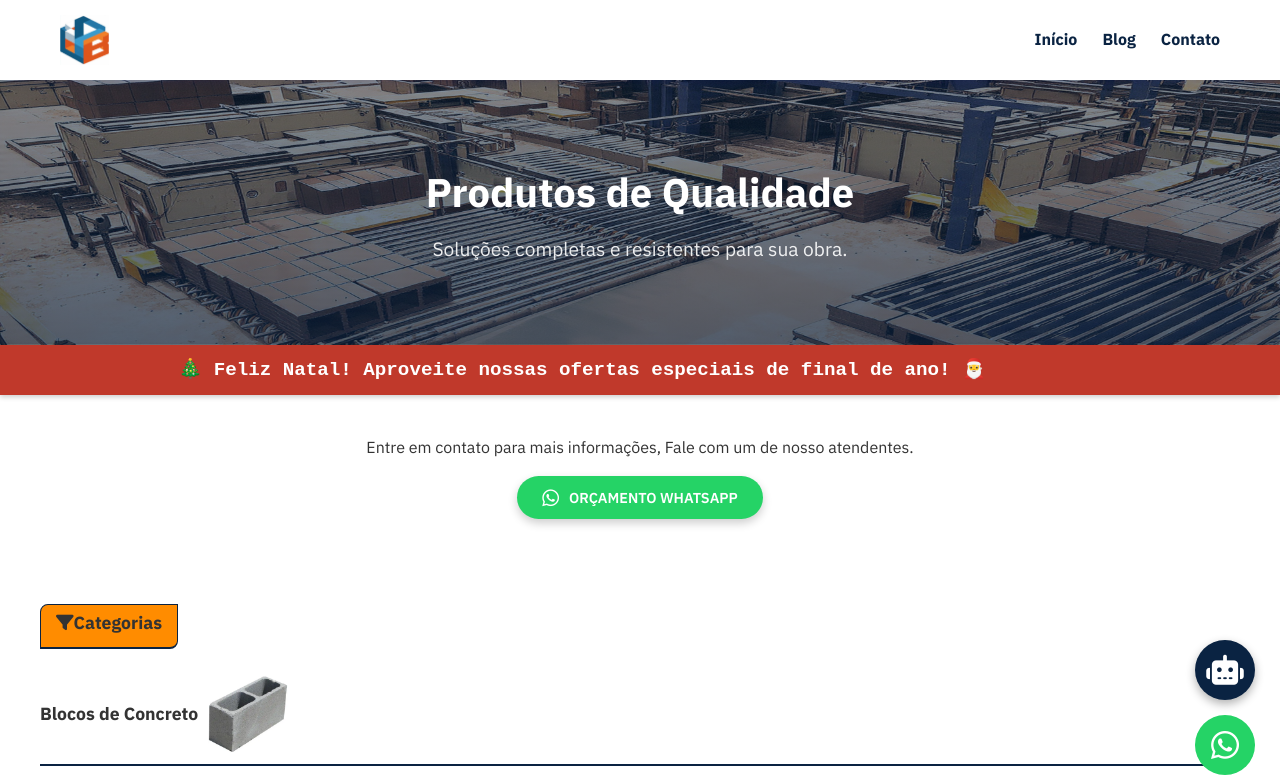
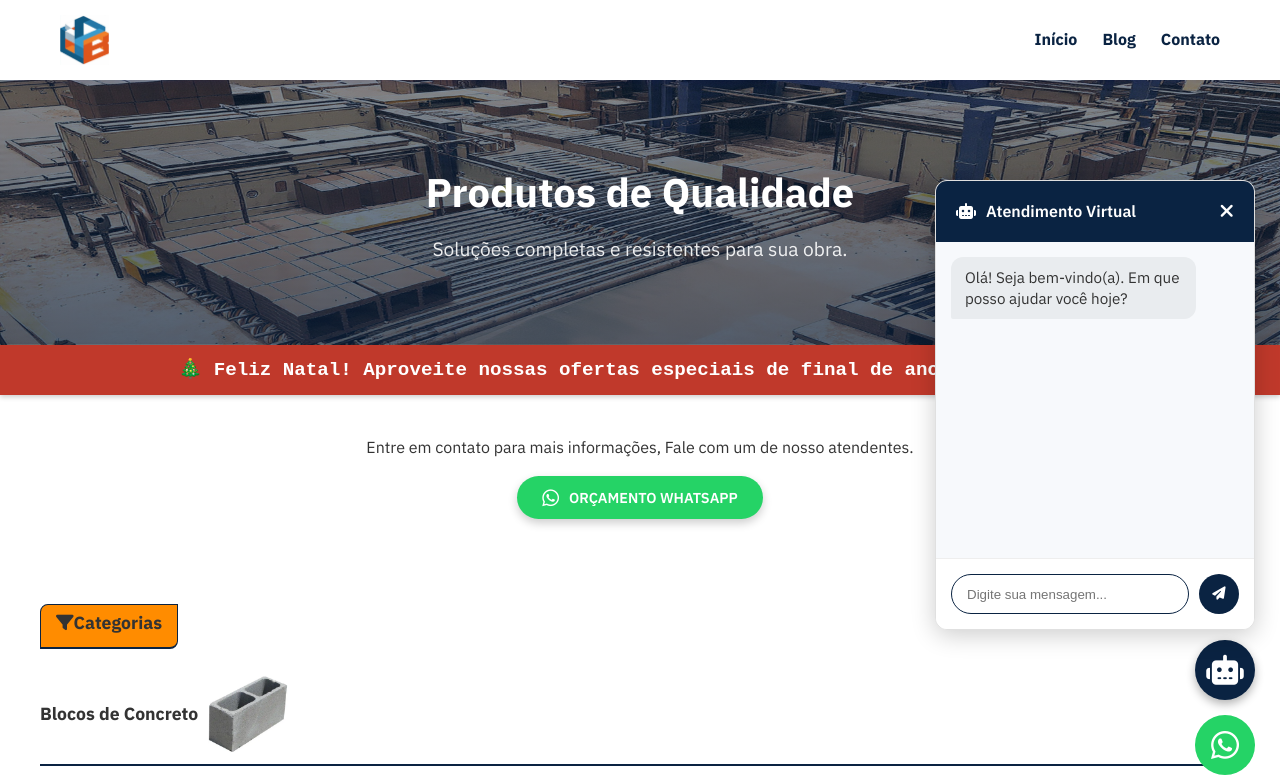
Before and after one commit to mariguecarlos-droid/bblocos.com, a plain HTML site: page index.html in a window 1280 px wide. Both pictures are taken after a click on the link 1225 px from the left and 670 px from the top of the page. Shown: the top 778 px of the page. Drawn offline with Linux system fonts and the light colour scheme.

Commit message:
feat: implement functional chatbot with auto-reply

```diff
--- a/ceramica.html
+++ b/ceramica.html
@@ -342,5 +342,6 @@
         </script>
 
     <script src="js/christmas.js"></script>
+    <script src="js/chatbot.js"></script>
 </body>
 </html>
--- a/css/style.css
+++ b/css/style.css
@@ -677,8 +677,156 @@ header {
             color: #FFF;
         }
 
+        /* --- CHAT WINDOW --- */
+        .chat-window {
+            display: none;
+            position: fixed;
+            bottom: 170px; /* Adjusted to be above chatbot icon */
+            right: 25px;
+            width: 320px;
+            height: 450px;
+            background-color: var(--white);
+            border-radius: 12px;
+            box-shadow: 0 5px 25px rgba(0,0,0,0.2);
+            z-index: 10001;
+            flex-direction: column;
+            overflow: hidden;
+            border: 1px solid #e0e0e0;
+            font-family: 'IBM Plex Sans', sans-serif;
+            animation: fadeUp 0.3s ease-out;
+        }
+
+        .chat-window.active {
+            display: flex;
+        }
+
+        .chat-header {
+            background-color: var(--primary-color);
+            color: var(--white);
+            padding: 15px 20px;
+            display: flex;
+            justify-content: space-between;
+            align-items: center;
+            font-weight: 600;
+        }
+
+        .chat-title {
+            display: flex;
+            align-items: center;
+            gap: 10px;
+            font-size: 1rem;
+        }
+
+        .chat-close {
+            cursor: pointer;
+            font-size: 1.2rem;
+            transition: color 0.2s;
+        }
+
+        .chat-close:hover {
+            color: var(--accent-color);
+        }
+
+        .chat-messages {
+            flex: 1;
+            padding: 15px;
+            overflow-y: auto;
+            display: flex;
+            flex-direction: column;
+            gap: 12px;
+            background-color: #f7f9fc;
+        }
+
+        .message {
+            max-width: 85%;
+            padding: 10px 14px;
+            border-radius: 12px;
+            font-size: 0.95rem;
+            line-height: 1.4;
+            position: relative;
+            word-wrap: break-word;
+        }
+
+        .message.bot {
+            background-color: #e9ecef;
+            color: #333;
+            align-self: flex-start;
+            border-bottom-left-radius: 2px;
+        }
+
+        .message.user {
+            background-color: var(--primary-color);
+            color: var(--white);
+            align-self: flex-end;
+            border-bottom-right-radius: 2px;
+        }
+
+        .typing-indicator span {
+            display: inline-block;
+            width: 6px;
+            height: 6px;
+            background-color: #888;
+            border-radius: 50%;
+            margin: 0 2px;
+            animation: typing 1s infinite;
+        }
+
+        .typing-indicator span:nth-child(2) { animation-delay: 0.2s; }
+        .typing-indicator span:nth-child(3) { animation-delay: 0.4s; }
+
+        @keyframes typing {
+            0%, 100% { transform: translateY(0); }
+            50% { transform: translateY(-5px); }
+        }
+
+        .chat-input-area {
+            padding: 15px;
+            border-top: 1px solid #eee;
+            display: flex;
+            gap: 10px;
+            background-color: var(--white);
+        }
+
+        .chat-input {
+            flex: 1;
+            padding: 10px 15px;
+            border: 1px solid #ddd;
+            border-radius: 25px;
+            outline: none;
+            transition: border-color 0.3s;
+        }
+
+        .chat-input:focus {
+            border-color: var(--primary-color);
+        }
+
+        .chat-send {
+            background-color: var(--primary-color);
+            color: var(--white);
+            border: none;
+            width: 40px;
+            height: 40px;
+            border-radius: 50%;
+            cursor: pointer;
+            display: flex;
+            align-items: center;
+            justify-content: center;
+            transition: background-color 0.3s;
+        }
+
+        .chat-send:hover {
+            background-color: var(--primary-hover);
+        }
+
         /* --- RESPONSIVIDADE --- */
         @media (max-width: 768px) {
+            .chat-window {
+                width: 90%;
+                right: 5%;
+                bottom: 160px; /* Adjust based on mobile icon position */
+                height: 50vh;
+            }
+
             .chatbot-float {
                 width: 55px;
                 height: 55px;
--- a/index.html
+++ b/index.html
@@ -454,5 +454,6 @@
             });
         </script>
         <script src="js/christmas.js"></script>
+    <script src="js/chatbot.js"></script>
 </body>
 </html>
--- /dev/null
+++ b/js/chatbot.js
@@ -0,0 +1,118 @@
+document.addEventListener('DOMContentLoaded', function() {
+    // Inject Chat Window HTML Structure
+    const chatHTML = `
+        <div class="chat-window" id="chatWindow">
+            <div class="chat-header">
+                <div class="chat-title">
+                    <i class="fa-solid fa-robot"></i> Atendimento Virtual
+                </div>
+                <span class="chat-close" id="chatClose"><i class="fa-solid fa-xmark"></i></span>
+            </div>
+            <div class="chat-messages" id="chatMessages">
+                <!-- Messages will appear here -->
+            </div>
+            <div class="chat-input-area">
+                <input type="text" class="chat-input" id="chatInput" placeholder="Digite sua mensagem...">
+                <button class="chat-send" id="chatSend"><i class="fa-solid fa-paper-plane"></i></button>
+            </div>
+        </div>
+    `;
+    document.body.insertAdjacentHTML('beforeend', chatHTML);
+
+    // Elements
+    const chatBtn = document.querySelector('.chatbot-float');
+    const chatWindow = document.getElementById('chatWindow');
+    const chatClose = document.getElementById('chatClose');
+    const chatInput = document.getElementById('chatInput');
+    const chatSend = document.getElementById('chatSend');
+    const chatMessages = document.getElementById('chatMessages');
+
+    let hasUserInteracted = false;
+
+    // Toggle Chat Window
+    if (chatBtn) {
+        chatBtn.addEventListener('click', (e) => {
+            e.preventDefault();
+            const isActive = chatWindow.classList.toggle('active');
+
+            if (isActive) {
+                // Focus input when opened
+                setTimeout(() => chatInput.focus(), 100);
+
+                // Show welcome message only if it's empty (first open)
+                if (chatMessages.children.length === 0) {
+                    setTimeout(() => {
+                        addMessage('bot', 'Olá! Seja bem-vindo(a). Em que posso ajudar você hoje?');
+                    }, 300);
+                }
+            }
+        });
+    }
+
+    // Close Chat
+    chatClose.addEventListener('click', () => {
+        chatWindow.classList.remove('active');
+    });
+
+    // Send Message Logic
+    function sendMessage() {
+        const text = chatInput.value.trim();
+        if (text) {
+            // 1. Add User Message
+            addMessage('user', text);
+            chatInput.value = '';
+
+            // 2. Check for first interaction
+            if (!hasUserInteracted) {
+                hasUserInteracted = true;
+
+                // Simulate typing delay
+                showTypingIndicator();
+
+                setTimeout(() => {
+                    removeTypingIndicator();
+                    addMessage('bot', 'Obrigado pelo seu contato! Um de nossos atendentes entrará em contato em breve para te ajudar.');
+                }, 1500);
+            }
+        }
+    }
+
+    // Event Listeners for Sending
+    chatSend.addEventListener('click', sendMessage);
+    chatInput.addEventListener('keypress', (e) => {
+        if (e.key === 'Enter') {
+            sendMessage();
+        }
+    });
+
+    // Helper: Add Message to UI
+    function addMessage(sender, text) {
+        const msgDiv = document.createElement('div');
+        msgDiv.classList.add('message', sender);
+        msgDiv.innerHTML = text; // innerHTML to allow simple formatting if needed
+        chatMessages.appendChild(msgDiv);
+        scrollToBottom();
+    }
+
+    // Helper: Scroll to bottom
+    function scrollToBottom() {
+        chatMessages.scrollTop = chatMessages.scrollHeight;
+    }
+
+    // Optional: Typing indicator helper
+    function showTypingIndicator() {
+        const typingDiv = document.createElement('div');
+        typingDiv.classList.add('message', 'bot', 'typing-indicator');
+        typingDiv.id = 'typingIndicator';
+        typingDiv.innerHTML = '<span>.</span><span>.</span><span>.</span>';
+        chatMessages.appendChild(typingDiv);
+        scrollToBottom();
+    }
+
+    function removeTypingIndicator() {
+        const typingDiv = document.getElementById('typingIndicator');
+        if (typingDiv) {
+            typingDiv.remove();
+        }
+    }
+});
```
Also changed, not shown: ceramica11.html (+1 -0 lines), ceramica14.html (+1 -0 lines), ceramica2914.html (+1 -0 lines), ceramica3911.html (+1 -0 lines), ceramica3914.html (+1 -0 lines), ceramica7.html (+1 -0 lines), ceramica9.html (+1 -0 lines), concreto.html (+1 -0 lines).
